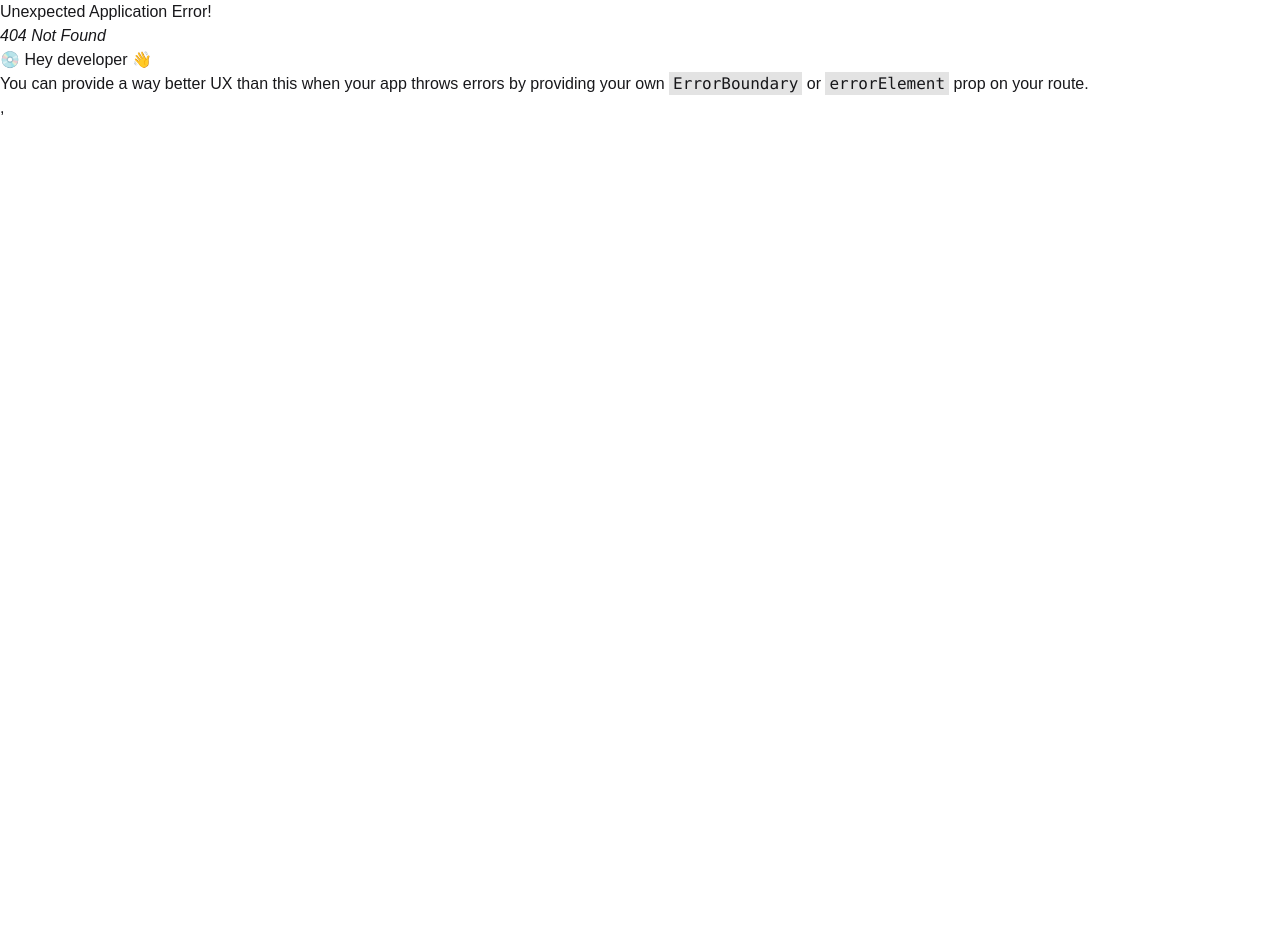
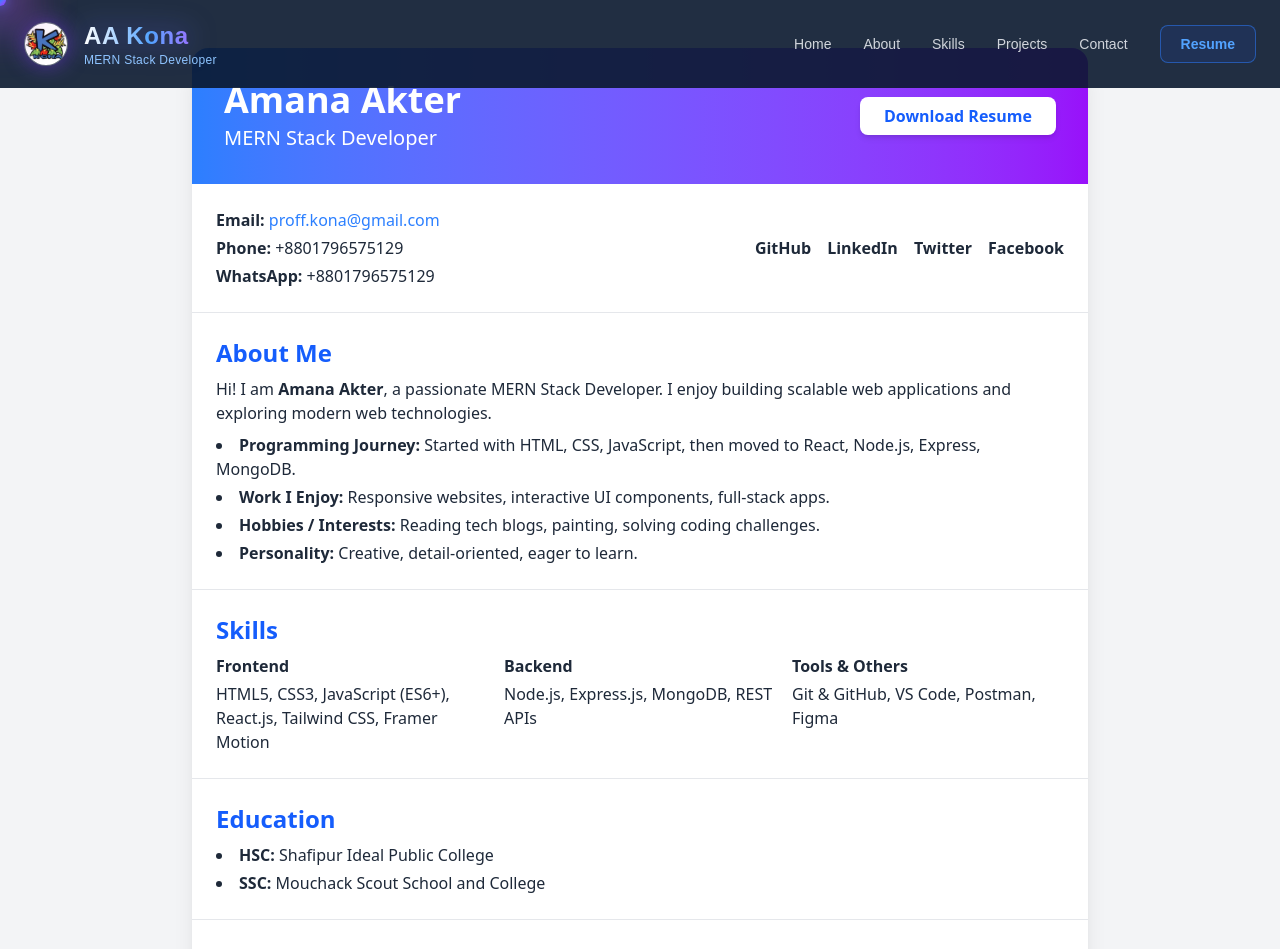
Before and after one commit to AmanaAkterKona/kona-portfolio-website, a React (Vite) app: page /resume in a window 1280 px wide. Before the commit this address had no page. Shown: the top 949 px of the page. Before the commit the page ends 800 px from the top, so only its background shows below. Built offline with nearby package versions, Linux system fonts and the light colour scheme.

Commit message:
added resume

```diff
--- a/package.json
+++ b/package.json
@@ -10,7 +10,9 @@
     "preview": "vite preview"
   },
   "dependencies": {
+    "@emailjs/browser": "^4.4.1",
     "@tailwindcss/vite": "^4.1.18",
+    "emailjs-com": "^3.2.0",
     "framer-motion": "^12.24.0",
     "react": "^19.2.0",
     "react-dom": "^19.2.0",
--- a/src/pages/Hero.jsx
+++ b/src/pages/Hero.jsx
@@ -147,8 +147,11 @@ const Hero = () => {
 </motion.div>
 
 {/* BUTTON */}
+{/* BUTTON */}
 <motion.div>
-  <button
+  <a
+    href="/resume.pdf"          // path to your PDF
+    download                    // triggers download
     className="
       inline-flex items-center gap-3 px-8 py-4
       bg-gradient-to-r from-blue-500 to-purple-500
@@ -161,8 +164,9 @@ const Hero = () => {
   >
     <HiDownload className="text-xl" />
     Download Resume
-  </button>
+  </a>
 </motion.div>
+
 
 </div>
 </section>
--- /dev/null
+++ b/src/pages/Resume.jsx
@@ -0,0 +1,128 @@
+// src/pages/Resume.jsx
+import React from "react";
+
+const Resume = () => {
+  return (
+    <div className="min-h-screen bg-gray-100 p-6 md:p-12 font-sans text-gray-800">
+      {/* Container */}
+      <div className="max-w-4xl mx-auto bg-white shadow-xl rounded-2xl overflow-hidden">
+        {/* Header */}
+        <div className="bg-gradient-to-r from-blue-500 to-purple-600 text-white p-8 flex flex-col md:flex-row md:items-center md:justify-between">
+          <div>
+            <h1 className="text-3xl md:text-4xl font-bold">Amana Akter</h1>
+            <p className="text-lg md:text-xl mt-1">MERN Stack Developer</p>
+          </div>
+          <div className="mt-4 md:mt-0">
+            <a
+              href="/resume.pdf"
+              target="_blank"
+              className="px-6 py-2 bg-white text-blue-600 font-semibold rounded-lg shadow-md hover:bg-gray-100 transition"
+            >
+              Download Resume
+            </a>
+          </div>
+        </div>
+
+        {/* Contact Info */}
+        <div className="p-6 border-b border-gray-200 flex flex-col md:flex-row md:justify-between md:items-center">
+          <div className="space-y-1">
+            <p><span className="font-semibold">Email:</span> <a href="mailto:proff.kona@gmail.com" className="text-blue-500">proff.kona@gmail.com</a></p>
+            <p><span className="font-semibold">Phone:</span> +8801796575129</p>
+            <p><span className="font-semibold">WhatsApp:</span> +8801796575129</p>
+          </div>
+          <div className="mt-4 md:mt-0 flex gap-4">
+            <a href="https://github.com/AmanaAkterKona" target="_blank" className="text-gray-800 hover:text-blue-600 font-semibold">GitHub</a>
+            <a href="https://www.linkedin.com/in/amena-akter-kona/" target="_blank" className="text-gray-800 hover:text-blue-600 font-semibold">LinkedIn</a>
+            <a href="#" className="text-gray-800 hover:text-blue-600 font-semibold">Twitter</a>
+            <a href="#" className="text-gray-800 hover:text-blue-600 font-semibold">Facebook</a>
+          </div>
+        </div>
+
+        {/* About Me */}
+        <div className="p-6 border-b border-gray-200">
+          <h2 className="text-2xl font-bold text-blue-600 mb-2">About Me</h2>
+          <p>
+            Hi! I am <strong>Amana Akter</strong>, a passionate MERN Stack Developer. I enjoy building scalable web applications and exploring modern web technologies.
+          </p>
+          <ul className="list-disc list-inside mt-2 space-y-1">
+            <li><strong>Programming Journey:</strong> Started with HTML, CSS, JavaScript, then moved to React, Node.js, Express, MongoDB.</li>
+            <li><strong>Work I Enjoy:</strong> Responsive websites, interactive UI components, full-stack apps.</li>
+            <li><strong>Hobbies / Interests:</strong> Reading tech blogs, painting, solving coding challenges.</li>
+            <li><strong>Personality:</strong> Creative, detail-oriented, eager to learn.</li>
+          </ul>
+        </div>
+
+        {/* Skills */}
+        <div className="p-6 border-b border-gray-200">
+          <h2 className="text-2xl font-bold text-blue-600 mb-2">Skills</h2>
+          <div className="grid grid-cols-1 md:grid-cols-3 gap-4">
+            <div>
+              <h3 className="font-semibold mb-1">Frontend</h3>
+              <p>HTML5, CSS3, JavaScript (ES6+), React.js, Tailwind CSS, Framer Motion</p>
+            </div>
+            <div>
+              <h3 className="font-semibold mb-1">Backend</h3>
+              <p>Node.js, Express.js, MongoDB, REST APIs</p>
+            </div>
+            <div>
+              <h3 className="font-semibold mb-1">Tools & Others</h3>
+              <p>Git & GitHub, VS Code, Postman, Figma</p>
+            </div>
+          </div>
+        </div>
+
+        {/* Education */}
+        <div className="p-6 border-b border-gray-200">
+          <h2 className="text-2xl font-bold text-blue-600 mb-2">Education</h2>
+          <ul className="list-disc list-inside space-y-1">
+            <li><strong>HSC:</strong> Shafipur Ideal Public College</li>
+            <li><strong>SSC:</strong> Mouchack Scout School and College</li>
+          </ul>
+        </div>
+
+        {/* Projects */}
+        <div className="p-6 border-b border-gray-200">
+          <h2 className="text-2xl font-bold text-blue-600 mb-2">Projects</h2>
+          {/* Project 1 */}
+          <div className="mb-4">
+            <h3 className="font-semibold text-lg">Portfolio Website</h3>
+            <p className="text-sm text-gray-600">Tech Stack: React, TailwindCSS, Framer Motion</p>
+            <p>A modern, responsive portfolio website showcasing skills and projects.</p>
+            <p>GitHub: <a href="https://github.com/AmanaAkterKona/kona-portfolio-website.git" target="_blank" className="text-blue-600">View Repo</a></p>
+            <p>Challenges: Learning Framer Motion animations and managing complex state.</p>
+            <p>Improvements: Plan to integrate a Headless CMS.</p>
+          </div>
+
+          {/* Project 2 */}
+          <div className="mb-4">
+            <h3 className="font-semibold text-lg">E-commerce Website</h3>
+            <p className="text-sm text-gray-600">Tech Stack: React.js, Node.js, Express.js, MongoDB</p>
+            <p>Online store with product listing, cart, and checkout functionality.</p>
+            <p>Live: <a href="https://kids-toys-cute-projects.web.app" target="_blank" className="text-blue-600">View</a></p>
+            <p>GitHub: <a href="https://github.com/AmanaAkterKona/kids-toys-cute-my-projects.git" target="_blank" className="text-blue-600">View Repo</a></p>
+            <p>Challenges: Payment integration and state management.</p>
+            <p>Future Improvements: Add admin dashboard and order tracking.</p>
+          </div>
+
+          {/* Project 3 */}
+          <div className="mb-4">
+            <h3 className="font-semibold text-lg">Task Management App</h3>
+            <p className="text-sm text-gray-600">Tech Stack: React.js, Node.js, Express.js, MongoDB</p>
+            <p>CRUD application for tasks with user authentication.</p>
+            <p>Live: <a href="https://personal-finance-4dfd1.web.app/" target="_blank" className="text-blue-600">View</a></p>
+            <p>GitHub: <a href="https://github.com/AmanaAkterKona/personal-finance-management-client.git" target="_blank" className="text-blue-600">View Repo</a></p>
+            <p>Challenges: Authentication and data security.</p>
+            <p>Future Improvements: Mobile app version and notifications.</p>
+          </div>
+        </div>
+
+        {/* Footer */}
+        <div className="p-6 text-center text-gray-500">
+          © 2026 Amana Akter | MERN Stack Developer
+        </div>
+      </div>
+    </div>
+  );
+};
+
+export default Resume;
--- a/src/pages/Shared/Navbar/Navbar.jsx
+++ b/src/pages/Shared/Navbar/Navbar.jsx
@@ -2,7 +2,8 @@ import { useState, useEffect } from "react";
 import { motion, AnimatePresence } from "framer-motion";
 import { Link, NavLink } from "react-router-dom";
 import { HiMenuAlt3, HiX } from "react-icons/hi";
-import logo from "../../../assets/konaImg.jpg"
+import logo from "../../../assets/konaImg.jpg";
+
 const Navbar = () => {
   const [isOpen, setIsOpen] = useState(false);
   const [scrolled, setScrolled] = useState(false);
@@ -29,10 +30,9 @@ const Navbar = () => {
       className={`fixed w-full z-50 transition-all duration-300 ${
         scrolled
           ? "bg-[#020617]/80 backdrop-blur-lg border-b border-white/10 py-3"
-      : "bg-[#0a192f]/90 py-5" // Hero এর সাথে match করার জন্য
+          : "bg-[#0a192f]/90 py-5"
       }`}
     >
-
       <div className="max-w-7xl mx-auto px-6 flex justify-between items-center">
         {/* Logo */}
         <Link to="/">
@@ -65,15 +65,12 @@ const Navbar = () => {
               >
                 AA Kona
               </h1>
-
               <p className="text-xs text-blue-300 tracking-wide">
                 MERN Stack Developer
               </p>
             </div>
           </motion.div>
         </Link>
-
-
 
         {/* Desktop Menu */}
         <div className="hidden md:flex items-center gap-8">
@@ -100,10 +97,10 @@ const Navbar = () => {
             </motion.div>
           ))}
 
-          {/* Resume Button */}
+          {/* Resume Button (Desktop) */}
           <motion.a
             href="/resume.pdf"
-            target="_blank"
+            download // <- THIS makes it download
             whileHover={{ scale: 1.05 }}
             whileTap={{ scale: 0.95 }}
             className="px-5 py-2 bg-blue-600/10 border border-blue-500/50 text-blue-400 rounded-lg text-sm font-semibold hover:bg-blue-600 hover:text-white transition-all"
@@ -155,13 +152,16 @@ const Navbar = () => {
               </NavLink>
             ))}
 
-            <a
+            {/* Resume Button (Mobile) */}
+            <motion.a
               href="/resume.pdf"
-              target="_blank"
+              download // <- triggers download
+              whileHover={{ scale: 1.05 }}
+              whileTap={{ scale: 0.95 }}
               className="mt-6 px-6 py-3 bg-blue-600 text-white rounded-xl font-bold text-center"
             >
               Download CV
-            </a>
+            </motion.a>
           </motion.div>
         )}
       </AnimatePresence>
--- a/src/routes/router.jsx
+++ b/src/routes/router.jsx
@@ -8,6 +8,7 @@ import Projects from "../pages/Projects";
 import Contact from "../pages/Contact";
 import Hero from "../pages/Hero";
 import Home from "../layouts/Home";
+import Resume from "../pages/Resume";
 
 export const router = createBrowserRouter([
   {
@@ -37,6 +38,10 @@ export const router = createBrowserRouter([
     {
         path:"contact",
         Component:Contact
+    },
+    {
+      path: "resume",
+      Component: Resume
     }
    ]
   },
```
Also changed, not shown: 2 other files (tests, documents, lock files or other folders). Lines whose indentation alone changed are shown as unchanged.
